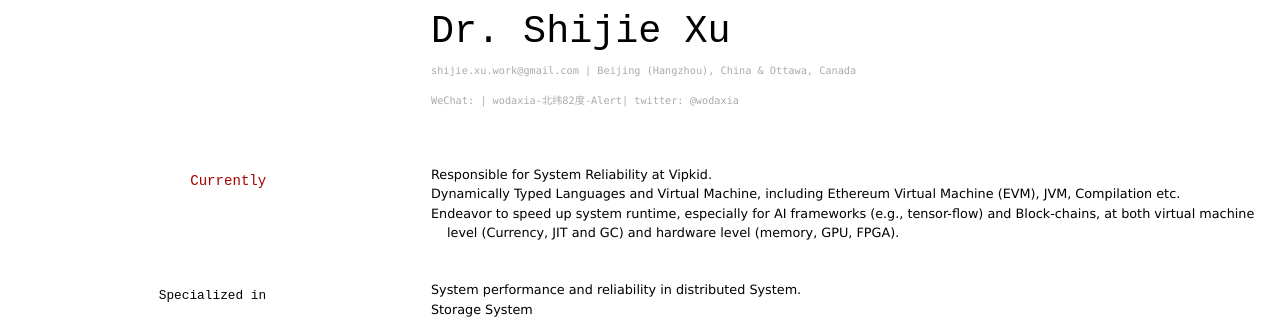
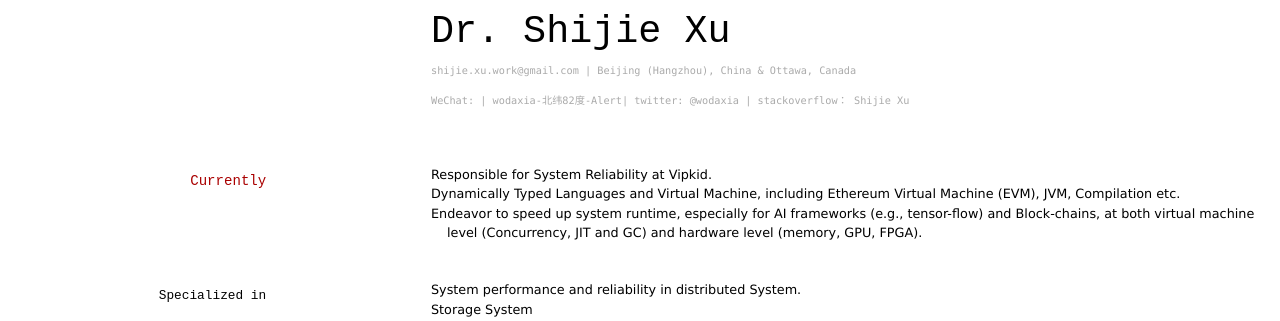
Before and after one commit to xushijie/wodaxia, a Jekyll site: the page built from index.md, in a window 1280 px wide. Shown: the top 321 px of the page. Built offline with Jekyll 4.4.1, drawn with Linux system fonts in a browser that asks for light colours.

Commit message:
Update index.md

```diff
--- a/index.md
+++ b/index.md
@@ -9,13 +9,13 @@ title: Shijie Xu's CV
 | Beijing (Hangzhou), China & Ottawa, Canada
 </div>
 <div id="webaddress">
-<a>WeChat:</a> | <a href="https://weibo.com/1912790084/profile?rightmod=1&wvr=6&mod=personinfo&is_all=1"> wodaxia-北纬82度-Alert</a>| twitter: <a href="https://twitter.com/wodaxia"> @wodaxia</a>
+<a>WeChat:</a> | <a href="https://weibo.com/1912790084/profile?rightmod=1&wvr=6&mod=personinfo&is_all=1"> wodaxia-北纬82度-Alert</a>| twitter: <a href="https://twitter.com/wodaxia"> @wodaxia</a> | stackoverflow： <a href='https://stackoverflow.com/users/910118/shijie-xu'> Shijie Xu</a>
 </div>
 
 ## Currently
 - Responsible for System Reliability at Vipkid.
 - Dynamically Typed Languages and Virtual Machine, including Ethereum Virtual Machine (EVM), JVM, Compilation etc.
-- Endeavor to speed up system runtime, especially for AI frameworks (e.g., tensor-flow) and Block-chains, at both virtual machine level (Currency, JIT and GC) and hardware level (memory, GPU, FPGA).
+- Endeavor to speed up system runtime, especially for AI frameworks (e.g., tensor-flow) and Block-chains, at both virtual machine level (Concurrency, JIT and GC) and hardware level (memory, GPU, FPGA).
 
 ### Specialized in
 - System performance and reliability in distributed System.
```
